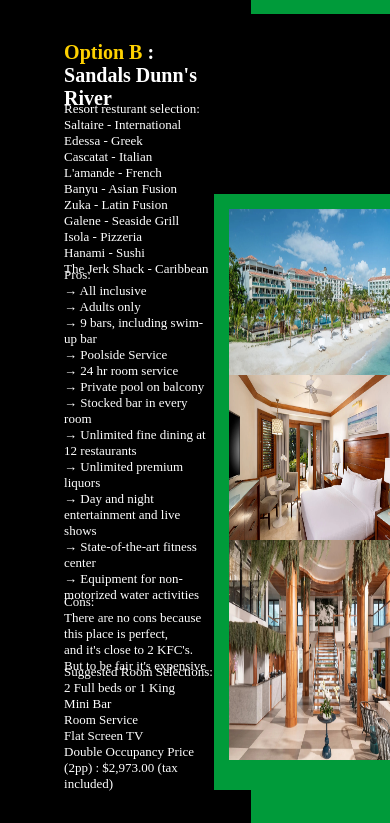
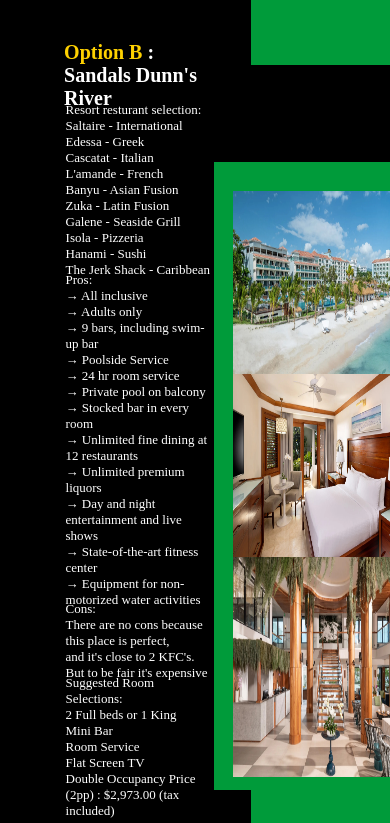
Before and after one commit to giraffewstripez/tripsetup, a plain HTML site: page jamaicaPg.html in a window 390 px wide. Shown: the part 785-1608 px from the top of the page. Drawn offline with Linux system fonts and the light colour scheme.

Commit message:
Update jamaicaPg.css

```diff
--- a/css/jamaicaPg.css
+++ b/css/jamaicaPg.css
@@ -80,6 +80,7 @@ p, h1{
 
 	.optA p, .optB p, .optC p{
 		font-size: 13px;
+		padding: 1%;
 	}
 
 	.optA h1, .optB h1, .optC h1{
@@ -87,12 +88,16 @@ p, h1{
 	}
 
 	.optA2, .optB2, .optC2{
-		margin-top: -400%;
+		margin-top: -385%;
 		margin-left: 100%;
 		padding: 10%;
 	}
-
-
+	.optB2{
+		margin-top: -440%;
+	}
+	.optC2{
+		margin-top: -400%;
+	}
 
 	.optC{
 		margin-top: 35%;
@@ -103,4 +108,9 @@ p, h1{
 		padding: 10%;
 	}
 
+	.frame1 img, .frame2 img, .frame3 img{
+		margin-top: 5%;
+		padding: 2%;
+	}
+
 }
```
